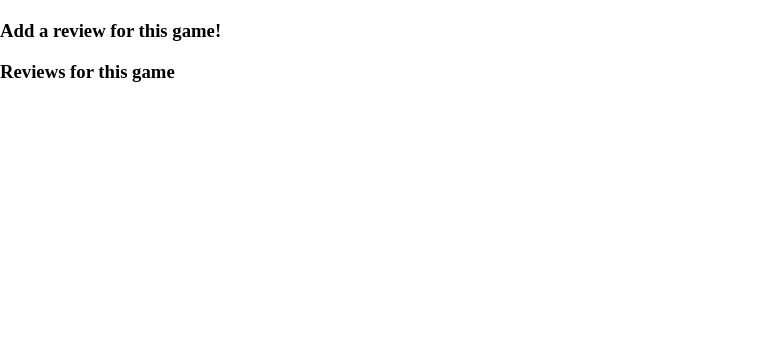
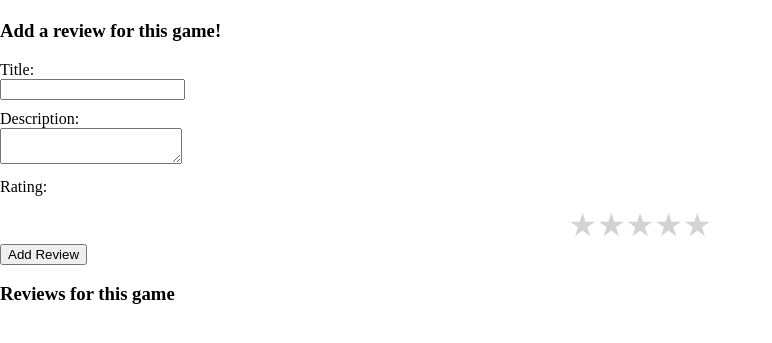
Before and after one commit to kholliday03/AT1_GameReviewPWA, a Flask app: page /game/1 in a window 1280 px wide. Shown: the part 90-433 px from the top of the page, without its empty margins (0-772 px from the left). Run offline with Flask 3, Linux system fonts and the light colour scheme; a user stored in the database is signed in; data comes from the database, SQL or seed files in the repository; both versions use the stored data as it was after the commit.

Commit message:
Commit XIX - Users may now add reviews - modified game.html and app.py.

```diff
--- a/app.py
+++ b/app.py
@@ -7,15 +7,6 @@ from datetime import datetime
 
 app = Flask(__name__)
 app.secret_key = "SftEng-PWA-AT1"
-
-UPLOAD_FOLDER = 'static/uploads'
-ALLOWED_EXTENSIONS = {'png', 'jpg', 'jpeg', 'gif'}
-app.config['UPLOAD_FOLDER'] = UPLOAD_FOLDER
-
-os.makedirs(UPLOAD_FOLDER, exist_ok=True)
-
-def allowed_file(filename):
-    return '.' in filename and filename.rsplit('.', 1)[1].lower() in ALLOWED_EXTENSIONS
 
 def get_db():
     db = sqlite3.connect('database/database.db')
@@ -117,4 +108,20 @@ def game(id):
         flash("Error: Invalid Game ID!", "error")
         return redirect(url_for("index"))
 
+@app.route("/add_entry", methods=["POST"])
+def add_entry():
+    db = get_db()
+    db.execute("INSERT INTO posts (user_id, game_id, title, description, rating, created_at) VALUES (?, ?, ?, ?, ?, ?)", (
+        session["user_id"],
+        request.form["game_id"],
+        request.form["title"],
+        request.form["description"],
+        request.form["rating"],
+        datetime.now().timestamp()
+    ))
+    db.commit()
+
+    flash("Review created.")
+    return redirect(url_for("game", id=id))
+
 app.run(debug=True, port=5000)
--- a/static/css/style.css
+++ b/static/css/style.css
@@ -130,3 +130,25 @@ label {
 .in-game-title {
     font-family: Tahoma;
 }
+
+/* From line 136 to line 154 has AI-generated CSS styling elements for the rating system. */
+
+.rating {
+    display: flex;
+    flex-direction: row-reverse;
+    justify-content: center;
+}
+.rating input {
+    display: none;
+}
+.rating label {
+    font-size: 2rem;
+    color: lightgray;
+    cursor: pointer;
+    transition: color 0.3s ease;
+}
+.rating input:checked ~ label,
+.rating label:hover,
+.rating label:hover ~ label {
+    color: gold;
+}
--- a/templates/game.html
+++ b/templates/game.html
@@ -25,6 +25,37 @@
     {% if session.user_id %}
         <h3>Add a review for this game!</h3>
 
+        <form action="{{ url_for('add_entry') }}" method="post" enctype="multipart/form-data">
+            <input type="hidden" name="game_id" value="{{ game.id }}">
+            <div>
+                <label for="title">Title:</label>
+                <input type="text" id="title" name="title" required>
+            </div>
+
+            <div>
+                <label for="description">Description:</label>
+                <textarea id="description" name="description" required></textarea>
+            </div>
+
+            <div>
+            <label for="rating">Rating:</label>
+                <div class="rating">
+                    <input type="radio" id="star5" name="rating" value="5">
+                    <label for="star5" title="5 stars">★</label>
+                    <input type="radio" id="star4" name="rating" value="4">
+                    <label for="star4" title="4 stars">★</label>
+                    <input type="radio" id="star3" name="rating" value="3">
+                    <label for="star3" title="3 stars">★</label>
+                    <input type="radio" id="star2" name="rating" value="2">
+                    <label for="star2" title="2 stars">★</label>
+                    <input type="radio" id="star1" name="rating" value="1">
+                    <label for="star1" title="1 star">★</label>
+                </div>
+            </div>
+
+            <button type="submit">Add Review</button>
+        </form>
+
     {% else %}
         <p>You are not logged in. Only logged in users can post reviews.<br></p>
         <p>Click <a href="{{ url_for('login') }}">here</a> to log in.</p>
```
Also changed, not shown: database/database.db.
